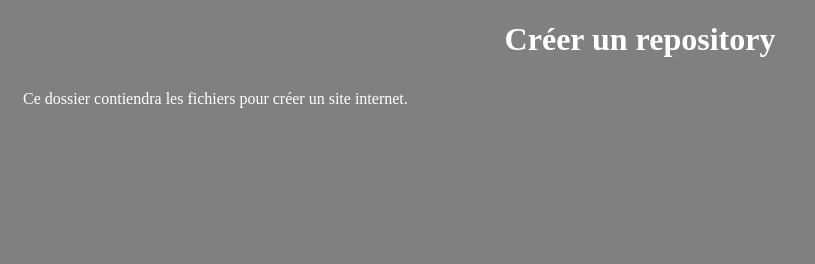
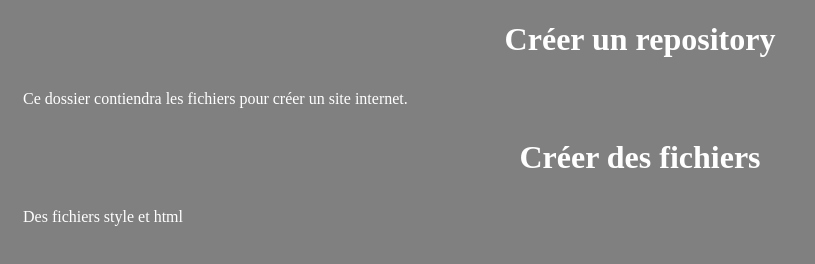
Before and after one commit to McFlysWorld/partie2, a plain HTML site: page index.html in a window 1280 px wide. Shown: the whole page, without its empty margins (0-815 px from the left). Drawn offline with Linux system fonts and the light colour scheme.

Commit message:
Ajout titre 2

```diff
--- a/index.html
+++ b/index.html
@@ -8,5 +8,7 @@
     <body>
     	<h1>Créer un repository</h1>
         <p>Ce dossier contiendra les fichiers pour créer un site internet.</p>
+        <h1>Créer des fichiers</h1>
+        <p>Des fichiers style et html</p>
     </body>
 </html>
```
